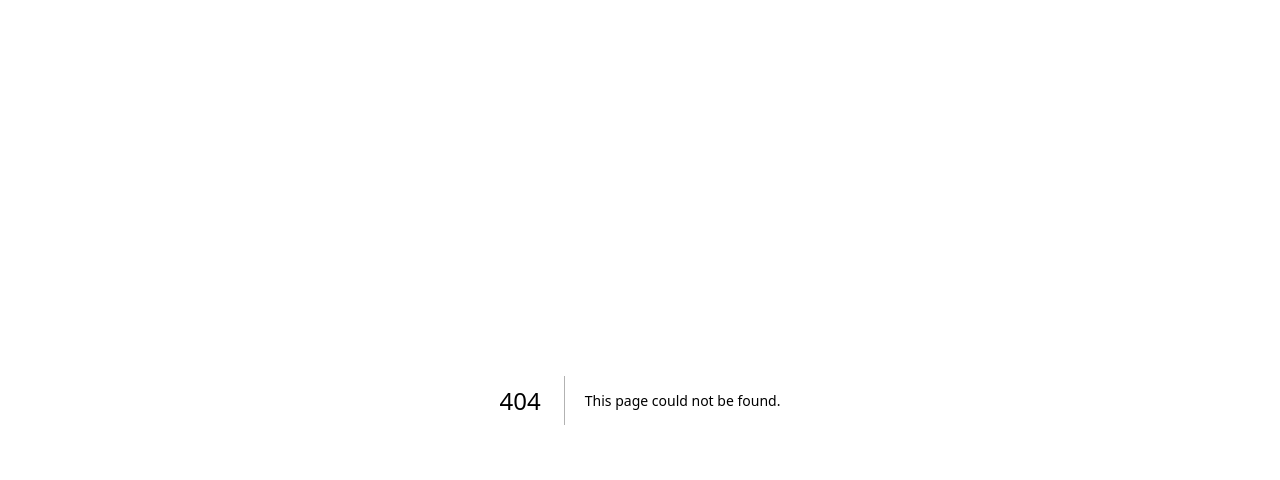
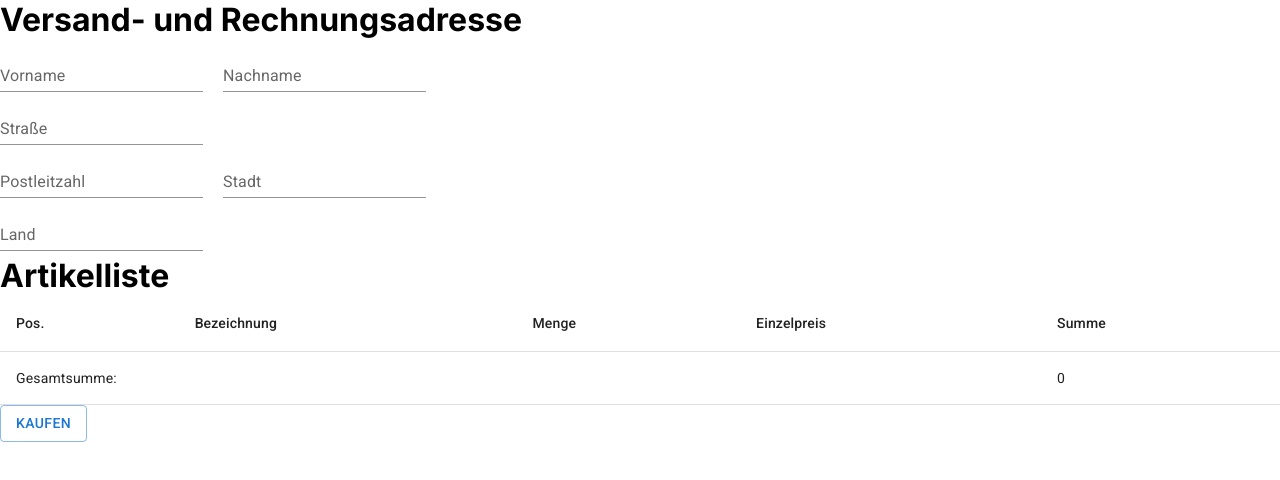
Before and after one commit to sspringer82/wdc-next, a Next.js app: page /cart in a window 1280 px wide. Before the commit this address had no page. Shown: the top 480 px of the page. Built offline with nearby package versions, Linux system fonts and the light colour scheme; data requests are answered from the project's data file.

Commit message:
checkout

```diff
--- /dev/null
+++ b/app/cart/Cart.tsx
@@ -0,0 +1,122 @@
+'use client';
+
+import {
+  Button,
+  Table,
+  TableBody,
+  TableCell,
+  TableHead,
+  TableRow,
+  TextField,
+} from '@mui/material';
+import { useRouter } from 'next/navigation';
+import { useEffect, useState } from 'react';
+import { useForm } from 'react-hook-form';
+import './cart.css';
+import { useCartContext } from '@/shared/components/CartProvider';
+
+type CartItem = {
+  id: string;
+  title: string;
+  price: number;
+  amount: number;
+  sum: number;
+};
+
+type CustomerForm = {
+  firstname: string;
+  lastname: string;
+  street: string;
+  zip: string;
+  city: string;
+  country: string;
+};
+
+export default function CartForm() {
+  const [cart] = useCartContext();
+  const [data, setData] = useState<CartItem[]>([]);
+  const router = useRouter();
+
+  const { register, handleSubmit } = useForm<CustomerForm>();
+
+  useEffect(() => {
+    fetch('/products', { method: 'POST', body: JSON.stringify(cart) })
+      .then((response) => response.json())
+      .then((cartInfo) => setData(cartInfo));
+  }, [cart]);
+
+  async function onSubmit(formData: CustomerForm) {
+    await fetch('http://localhost:3001/checkout', {
+      method: 'POST',
+      headers: { 'Content-Type': 'application/json' },
+      body: JSON.stringify({ customer: formData, cart: data }),
+    });
+    router.push('/thanks');
+  }
+
+  return (
+    <form onSubmit={handleSubmit(onSubmit)}>
+      <h1>Versand- und Rechnungsadresse</h1>
+      <div className="formRow">
+        <TextField
+          {...register('firstname')}
+          label="Vorname"
+          variant="standard"
+        />
+        <TextField
+          {...register('lastname')}
+          label="Nachname"
+          variant="standard"
+        />
+      </div>
+      <div className="formRow">
+        <TextField {...register('street')} label="Straße" variant="standard" />
+      </div>
+      <div className="formRow">
+        <TextField
+          {...register('zip')}
+          label="Postleitzahl"
+          variant="standard"
+        />
+        <TextField {...register('city')} label="Stadt" variant="standard" />
+      </div>
+      <div className="formRow">
+        <TextField {...register('country')} label="Land" variant="standard" />
+      </div>
+      <h1>Artikelliste</h1>
+      <Table>
+        <TableHead>
+          <TableRow>
+            <TableCell>Pos.</TableCell>
+            <TableCell>Bezeichnung</TableCell>
+            <TableCell>Menge</TableCell>
+            <TableCell>Einzelpreis</TableCell>
+            <TableCell>Summe</TableCell>
+          </TableRow>
+        </TableHead>
+        <TableBody>
+          {data.map((item, index) => (
+            <TableRow key={item.id}>
+              <TableCell>{index + 1}</TableCell>
+              <TableCell>{item.title}</TableCell>
+              <TableCell>{item.amount}</TableCell>
+              <TableCell>{item.price}</TableCell>
+              <TableCell>{item.sum}</TableCell>
+            </TableRow>
+          ))}
+          <TableRow>
+            <TableCell colSpan={4}>Gesamtsumme:</TableCell>
+            <TableCell>
+              {data.reduce((prev, curr) => prev + curr.sum, 0)}
+            </TableCell>
+          </TableRow>
+        </TableBody>
+      </Table>
+      <div>
+        <Button variant="outlined" type="submit">
+          kaufen
+        </Button>
+      </div>
+    </form>
+  );
+}
--- /dev/null
+++ b/app/cart/cart.css
@@ -0,0 +1,7 @@
+.formRow {
+  margin: 5px 0;
+}
+
+.formRow :first-child {
+  margin-right: 20px;
+}
--- /dev/null
+++ b/app/cart/page.tsx
@@ -0,0 +1,9 @@
+import Cart from './Cart';
+
+export default async function CartPage() {
+  return (
+    <div>
+      <Cart />
+    </div>
+  );
+}
--- a/app/list/page.tsx
+++ b/app/list/page.tsx
@@ -1,5 +1,6 @@
 import { Food } from '@/shared/types/Food';
 import ListItem from './ListItem';
+import Link from 'next/link';
 
 async function fetchFood(): Promise<Food[]> {
   const response = await fetch('http://localhost:3001/foods');
@@ -18,6 +19,7 @@ export default async function ListPage() {
           <ListItem food={food} key={food.id} />
         ))}
       </div>
+      <Link href="/cart">zum Warenkorb</Link>
     </>
   );
 }
--- /dev/null
+++ b/app/products/route.ts
@@ -0,0 +1,28 @@
+import { fetchFood } from '@/shared/util/fetchFood';
+import { NextRequest, NextResponse } from 'next/server';
+
+type CartItem = {
+  id: string;
+  amount: number;
+};
+
+export async function POST(request: NextRequest): Promise<NextResponse> {
+  const requestData = (await request.json()) as CartItem[];
+
+  const products = await fetchFood();
+
+  const data = requestData.map((cartItem) => {
+    const product = products.find(
+      (product) => product.id === parseInt(cartItem.id, 10)
+    );
+    return {
+      id: product?.id,
+      title: product?.title,
+      price: product?.price,
+      amount: cartItem.amount,
+      sum: parseFloat(product?.price!) * cartItem.amount,
+    };
+  });
+
+  return NextResponse.json(data);
+}
--- /dev/null
+++ b/app/thanks/page.tsx
@@ -0,0 +1,3 @@
+export default function Page() {
+  return <h1>Danke!</h1>;
+}
--- a/package.json
+++ b/package.json
@@ -24,6 +24,7 @@
     "next": "13.5.1",
     "react": "18.2.0",
     "react-dom": "18.2.0",
+    "react-hook-form": "^7.46.1",
     "swr": "^2.2.2",
     "typescript": "5.2.2"
   }
```
Also changed, not shown: app/list/layout.tsx (+7 -1 lines), 1 other file (tests, documents, lock files or other folders).
